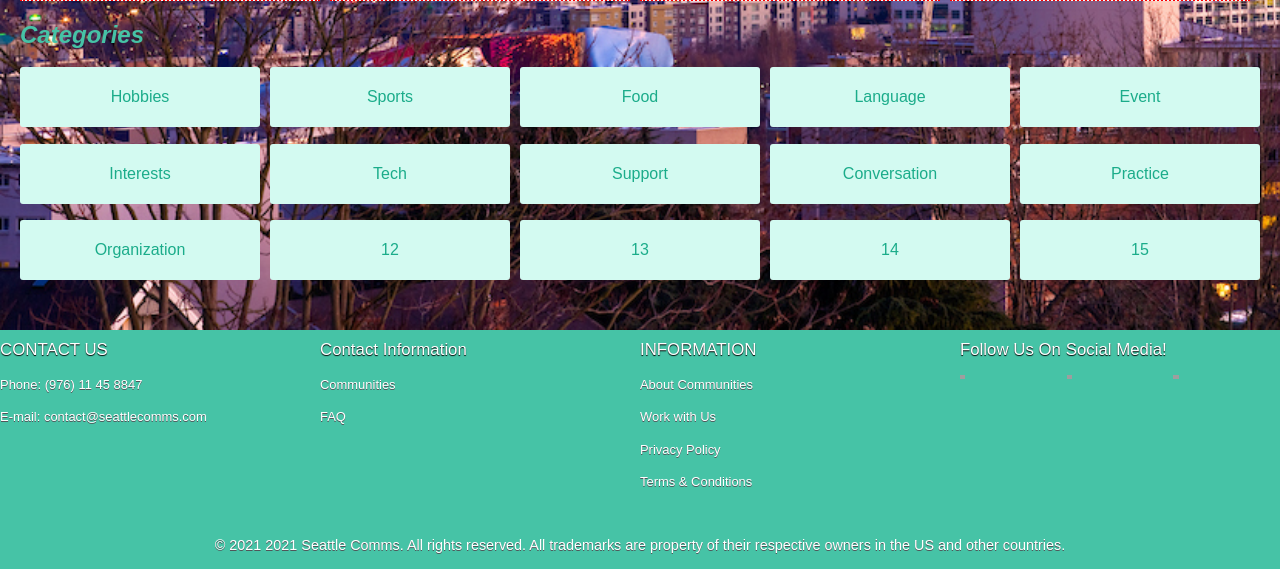
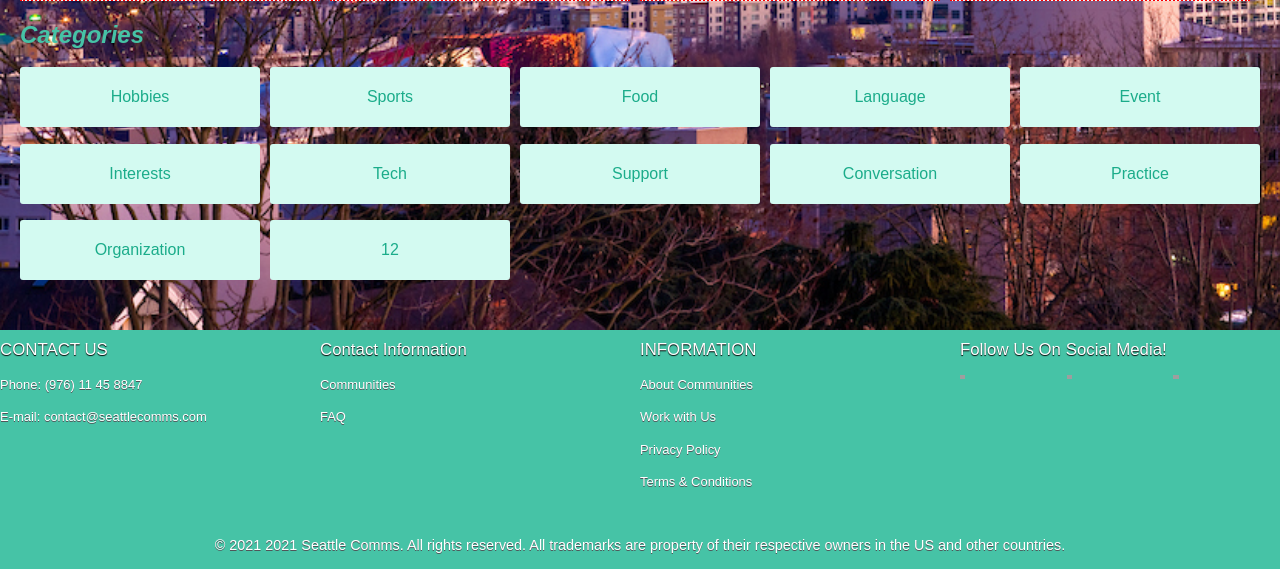
Before and after one commit to lhxo/it163group5communitysite, a PHP site: page /communities.php in a window 1280 px wide. Shown: the part 692-1261 px from the top of the page. Run offline with PHP 8.4, Linux system fonts and the light colour scheme; grey boxes are pictures that could not be loaded.

Commit message:
Remove extra categories

```diff
--- a/communities.php
+++ b/communities.php
@@ -76,9 +76,6 @@
                 <div class="types"><a href="practice.php">Practice</a></div>
                 <div class="types"><a href="organization.php">Organization</a></div>
                 <div class="types"><a href="communities.php">12</a></div>
-                <div class="types"><a href="communities.php">13</a></div>
-                <div class="types"><a href="communities.php">14</a></div>
-                <div class="types"><a href="communities.php">15</a></div>
             </div> <!-- end cat-->
         </div> <!-- end categories-->
         <br>
```
